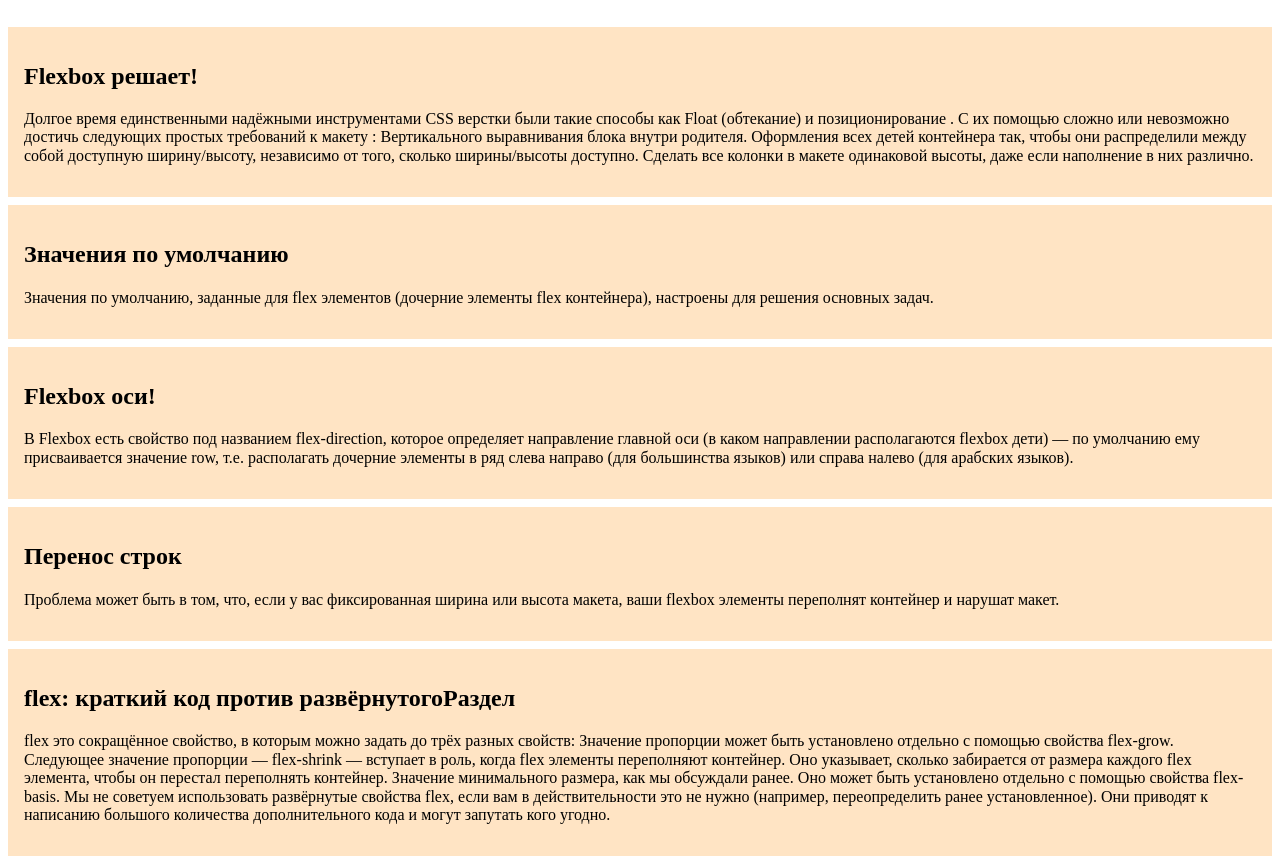
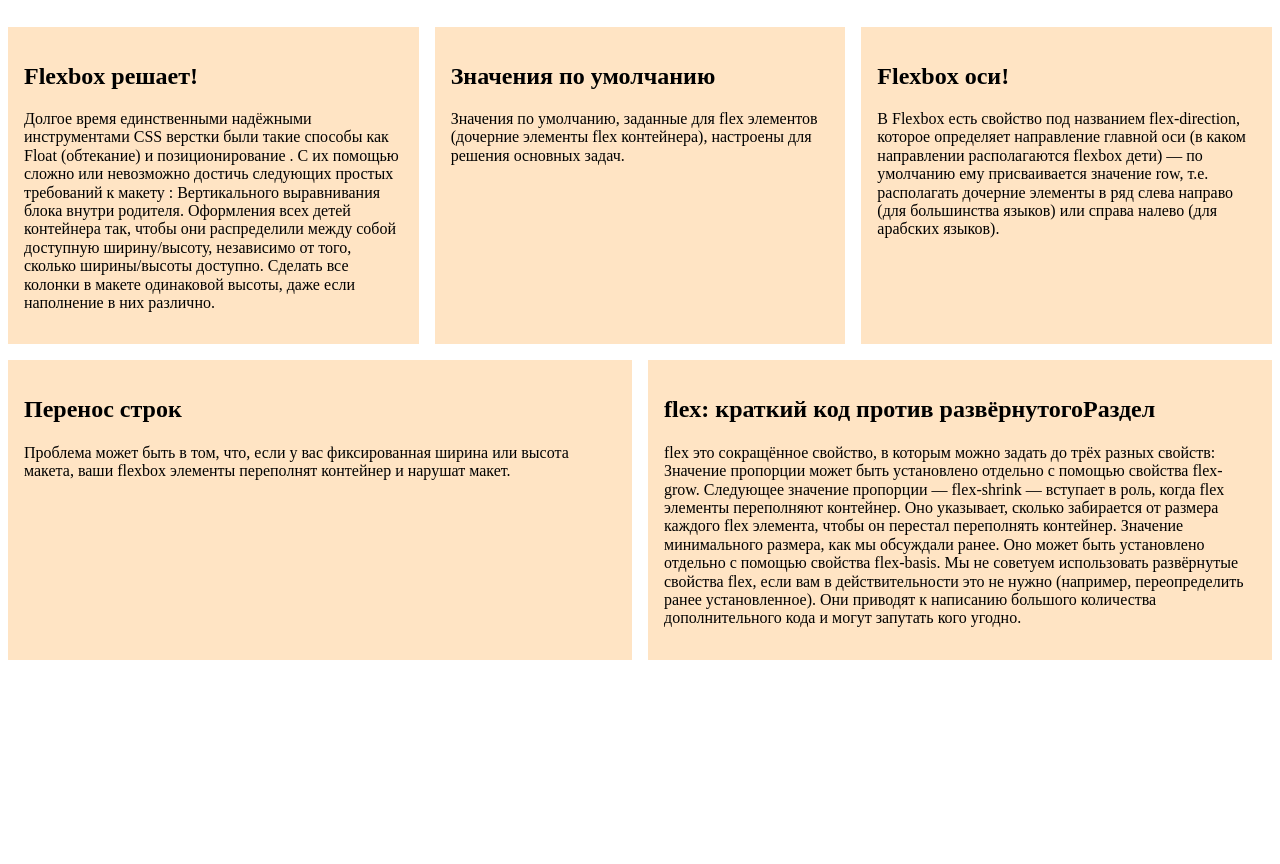
Before and after one commit to koshulia/HTML-CSS, a plain HTML site: page lesson_10/flex_articles/index.html in a window 1280 px wide. Shown: the part 61-925 px from the top of the page. After the commit the page ends 800 px from the top, so only its background shows below. Drawn offline with nearby package versions, Linux system fonts and the light colour scheme.

Commit message:
Add files via upload

```diff
--- a/lesson_10/flex_articles/style.css
+++ b/lesson_10/flex_articles/style.css
@@ -1,6 +1,14 @@
+body {
+}
+
 header {
   display: flex;
   justify-content: center;
+}
+
+.articles-list {
+  display: flex;
+  flex-wrap: wrap;
 }
 
 .article {
@@ -9,4 +17,5 @@ header {
   background-color: bisque;
   flex-basis: 300px;
   flex-grow: 1;
+  flex-shrink: 1;
 }
```
